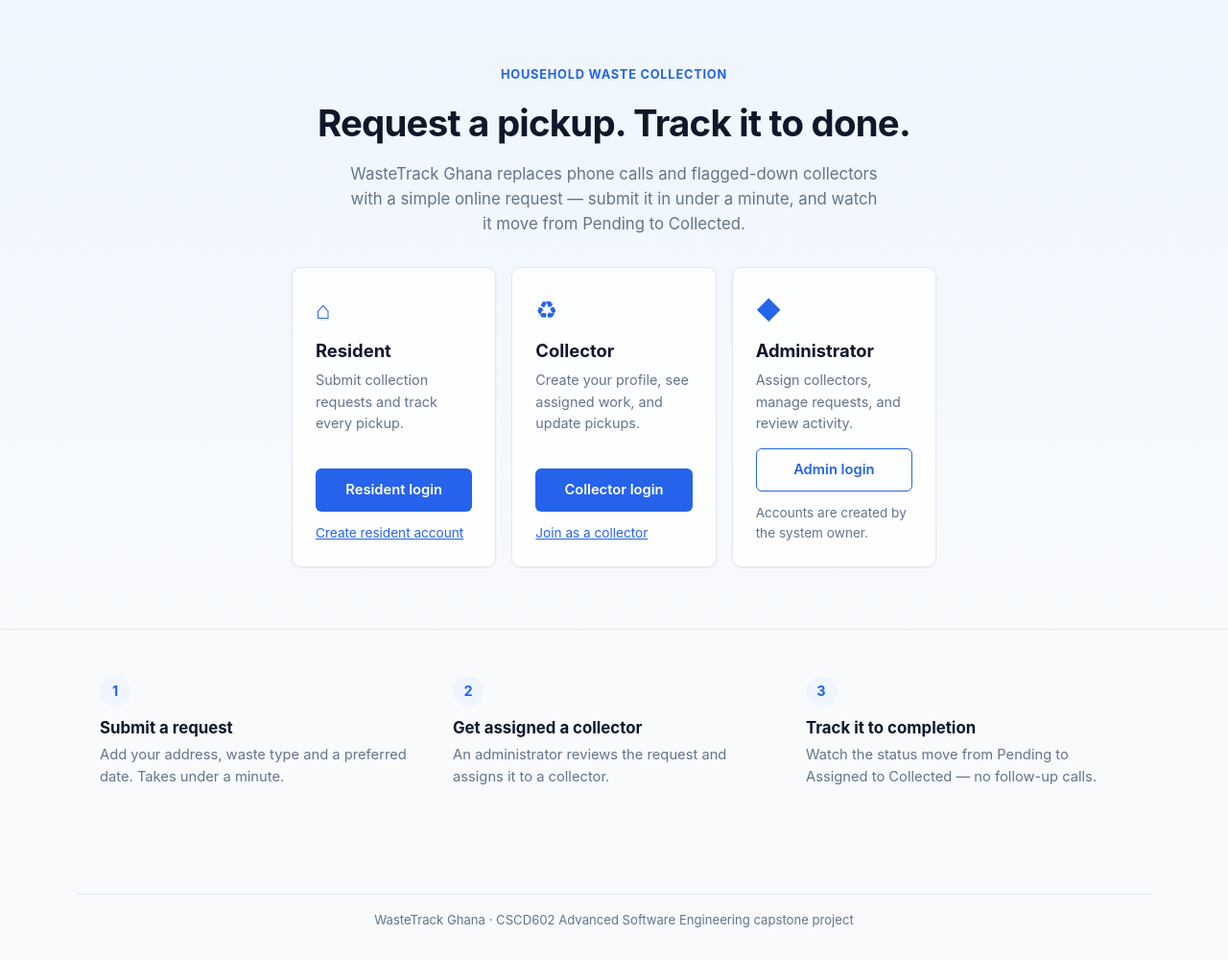
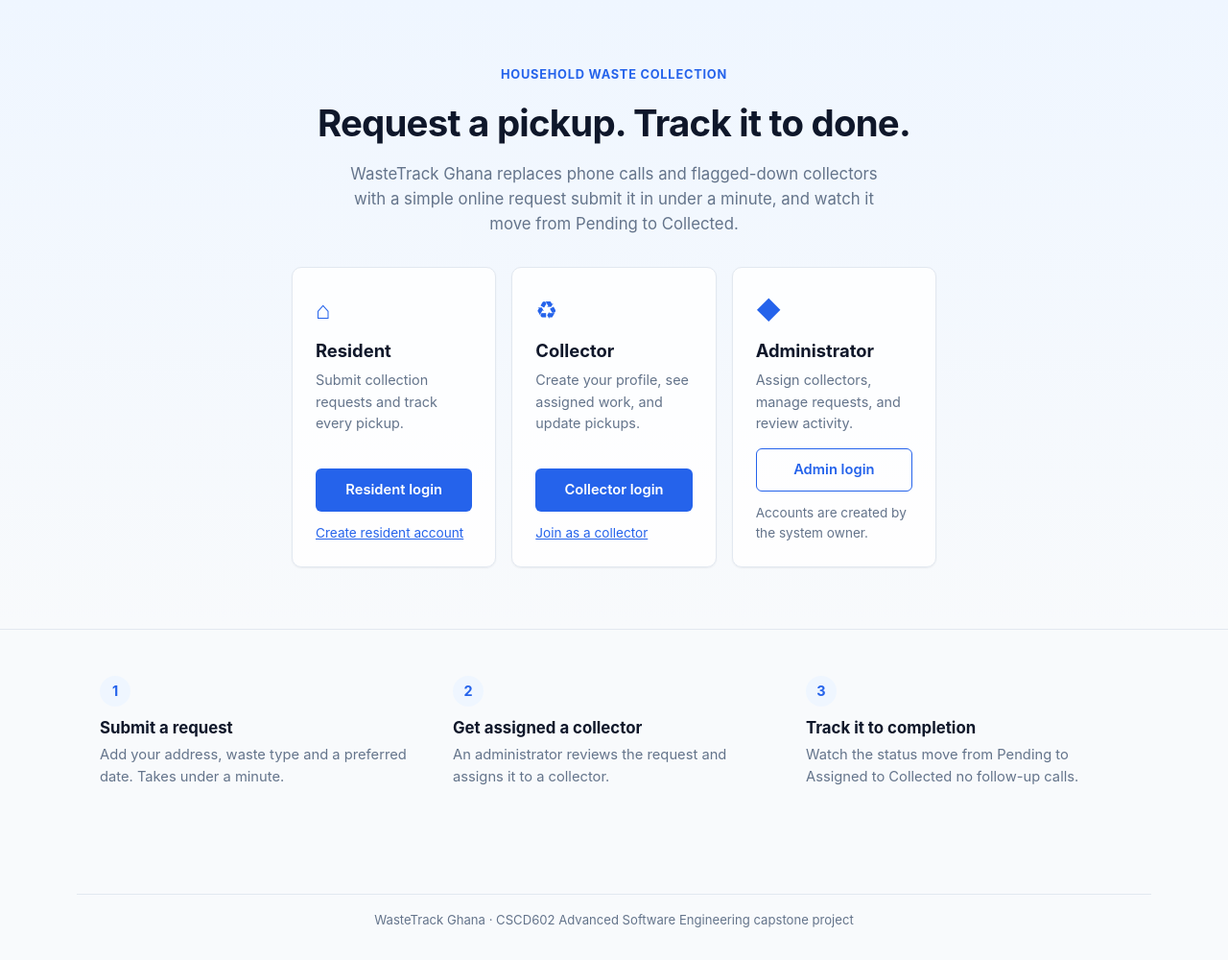
Before and after one commit to AttorJohn/CSCD602PROJECT, a Flask app: page / in a window 1280 px wide. Shown: the part 70-1070 px from the top of the page at 96% size. Run offline with Flask 3, Linux system fonts and the light colour scheme.

Commit message:
Made description edits

```diff
--- a/templates/admin_dashboard.html
+++ b/templates/admin_dashboard.html
@@ -21,7 +21,7 @@
         {% endfor %}
       </ul>
     {% else %}
-      <p class="empty-state">No collectors added yet — add one below before you can assign requests.</p>
+      <p class="empty-state">No collectors added yet add one below before you can assign requests.</p>
     {% endif %}
 
     <form method="post" action="{{ url_for('admin.add_collector') }}" class="inline-form">
--- a/templates/home.html
+++ b/templates/home.html
@@ -7,7 +7,7 @@
       <h1>Request a pickup. Track it to done.</h1>
       <p class="hero-lead">
         WasteTrack Ghana replaces phone calls and flagged-down collectors
-        with a simple online request — submit it in under a minute, and
+        with a simple online request submit it in under a minute, and
         watch it move from Pending to Collected.
       </p>
       {% if current_user.is_authenticated %}
@@ -67,7 +67,7 @@
       <div class="step">
         <span class="step-number">3</span>
         <h3>Track it to completion</h3>
-        <p>Watch the status move from Pending to Assigned to Collected — no follow-up calls.</p>
+        <p>Watch the status move from Pending to Assigned to Collected no follow-up calls.</p>
       </div>
     </div>
   </section>
```
Also changed, not shown: README.md, TKD-Environment-Plastic-Collection-2-2048x1536.jpg (added).
